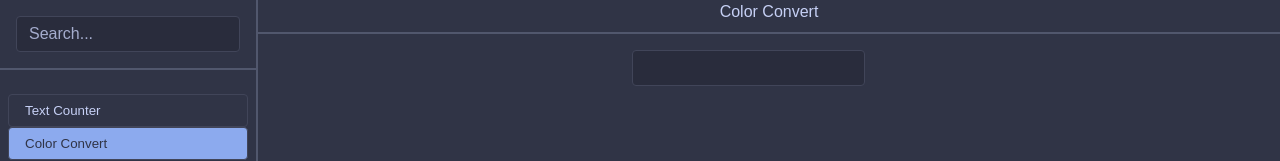
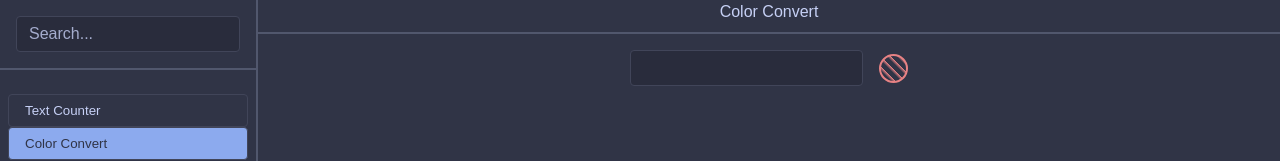
Before and after one commit to uncenter/katido, a Vue app: page / in a window 1280 px wide. Both pictures are taken after a click on the button "Color Convert". Shown: the top 161 px of the page. Built offline with nearby package versions, Linux system fonts and the light colour scheme.

Commit message:
impr(colorconvert): remove error message, default indicator

```diff
--- a/src/modules/ColorConvert.vue
+++ b/src/modules/ColorConvert.vue
@@ -2,7 +2,7 @@
 import { ColorTranslator } from 'colortranslator';
 
 const color = ref('');
-const output: Ref<ColorTranslator | undefined | Error> = ref(undefined);
+const output: Ref<ColorTranslator | undefined> = ref(undefined);
 function update() {
 	try {
 		output.value = new ColorTranslator(color.value);
@@ -10,7 +10,7 @@ function update() {
 		try {
 			output.value = new ColorTranslator('#' + color.value);
 		} catch {
-			output.value = new Error();
+			output.value = undefined;
 		}
 	}
 }
@@ -22,6 +22,7 @@ watch(color, update);
 		<input v-model="color" />
 		<div
 			class="indicator"
+			:error="output === undefined"
 			:style="{
 				'--color': output?.HEX,
 			}"
@@ -51,10 +52,9 @@ watch(color, update);
 			</tbody>
 		</table>
 	</div>
-	<div v-else-if="output instanceof Error" class="error">Invalid color</div>
 </template>
 
-<style>
+<style lang="scss">
 section {
 	display: flex;
 	flex-direction: row;
@@ -67,13 +67,22 @@ section {
 	height: 25px;
 	border-radius: 50%;
 	background-color: var(--color);
+	border: 2px solid transparent;
+
+	&[error='true'] {
+		background-image: repeating-linear-gradient(
+			45deg,
+			transparent 0,
+			var(--ctp-red) 3px,
+			transparent 0,
+			transparent 20%
+		);
+		border: 2px solid var(--ctp-red);
+	}
 }
 code {
 	background-color: var(--ctp-mantle);
 	padding: 0.25rem;
 	border-radius: 0.1rem;
 }
-.error {
-	color: var(--ctp-red);
-}
 </style>
```
